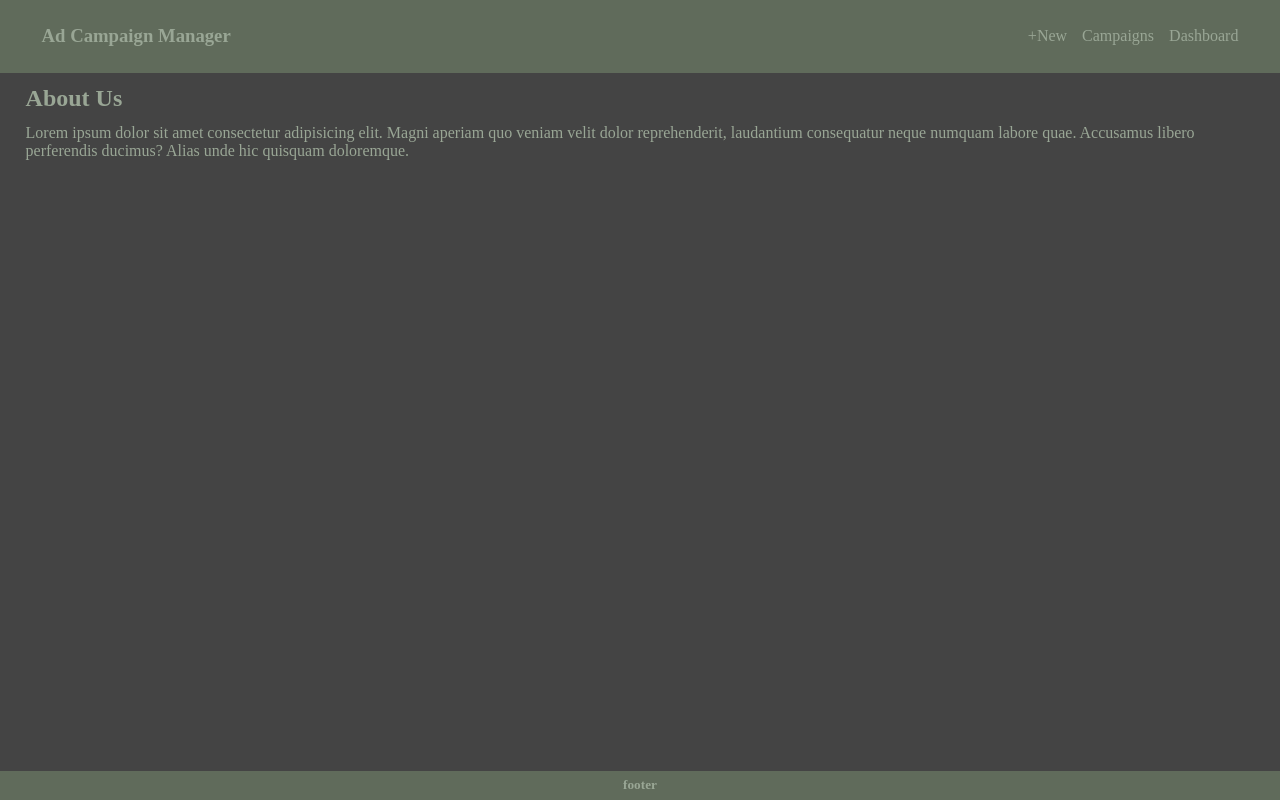
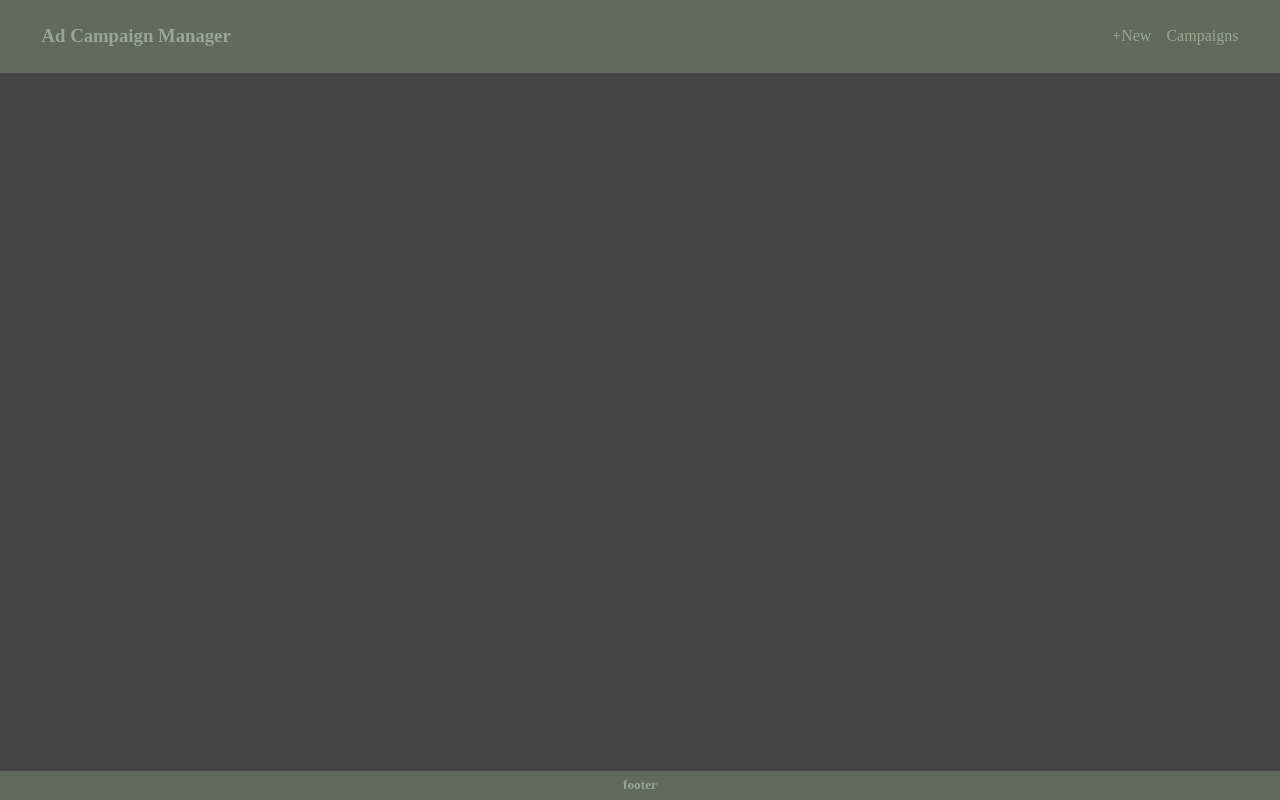
Before and after one commit to HodayaGitHub/ad-campaign-manager-frontend, a React (Vite) app: page /about in a window 1280 px wide. Built offline with nearby package versions, Linux system fonts and the light colour scheme; a web font is replaced by a local one.

Commit message:
Refactor: Update routes for improved organization and clarity

```diff
--- a/src/App.jsx
+++ b/src/App.jsx
@@ -7,7 +7,6 @@ import { CampaignDetails } from './pages/CampaignDetails';
 import { CampaignEdit } from './pages/CampaignEdit';
 import { CampaignIndex } from './pages/CampaignIndex';
 import {AddCampaign} from './pages/AddCampaign';
-import { AboutUs } from './pages/AboutUs';
 import { store } from './store/store';
 
 
@@ -20,8 +19,7 @@ export function App() {
                     <AppHeader />
                     <main>
                         <Routes>
-                            <Route element={<CampaignIndex />} path="/campaign" />
-                            <Route element={<AboutUs />} path="/about" />
+                            <Route element={<CampaignIndex />} path="/" />
                             <Route element={<CampaignEdit />} path="/campaign/:campaignId" />
                             <Route element={<AddCampaign />} path="/new-campaign" />
                             <Route element={<CampaignDetails />} path="/campaign/details/:campaignId" />
--- a/src/cmps/AppHeader.jsx
+++ b/src/cmps/AppHeader.jsx
@@ -6,13 +6,12 @@ export function AppHeader() {
     return (
         <header className="app-header full main-layout">
             <section className="header-container">
-                <NavLink to="/campaign" className="nav-link">
+                <NavLink to="/" className="nav-link">
                     <h1>Ad Campaign Manager</h1>
                 </NavLink>
                 <nav className="app-nav">
                     <NavLink className="header-link" to="/new-campaign">+New</NavLink>
-                    <NavLink className="header-link" to="/campaign">Campaigns</NavLink>
-                    <NavLink className="header-link" to="/dashboard">Dashboard</NavLink>
+                    <NavLink className="header-link" to="/">Campaigns</NavLink>
                 </nav>
             </section>
 
--- a/src/cmps/CampaignForm.jsx
+++ b/src/cmps/CampaignForm.jsx
@@ -92,8 +92,6 @@ export function CampaignForm({ formMode }) {
         return secure_url
     }
 
-
-
     return (
         <section className="campaign-edit">
             <h1>Edit Campaign</h1>
--- a/src/pages/AboutUs.jsx
+++ /dev/null
@@ -1,13 +0,0 @@
-export function AboutUs() {
-
-    return (
-        <>
-            <section>
-                <h2>About Us</h2>
-                <p>Lorem ipsum dolor sit amet consectetur adipisicing elit.
-                    Magni aperiam quo veniam velit dolor reprehenderit, laudantium consequatur neque numquam labore quae.
-                    Accusamus libero perferendis ducimus? Alias unde hic quisquam doloremque.</p>
-            </section>
-        </>
-    )
-}
```
